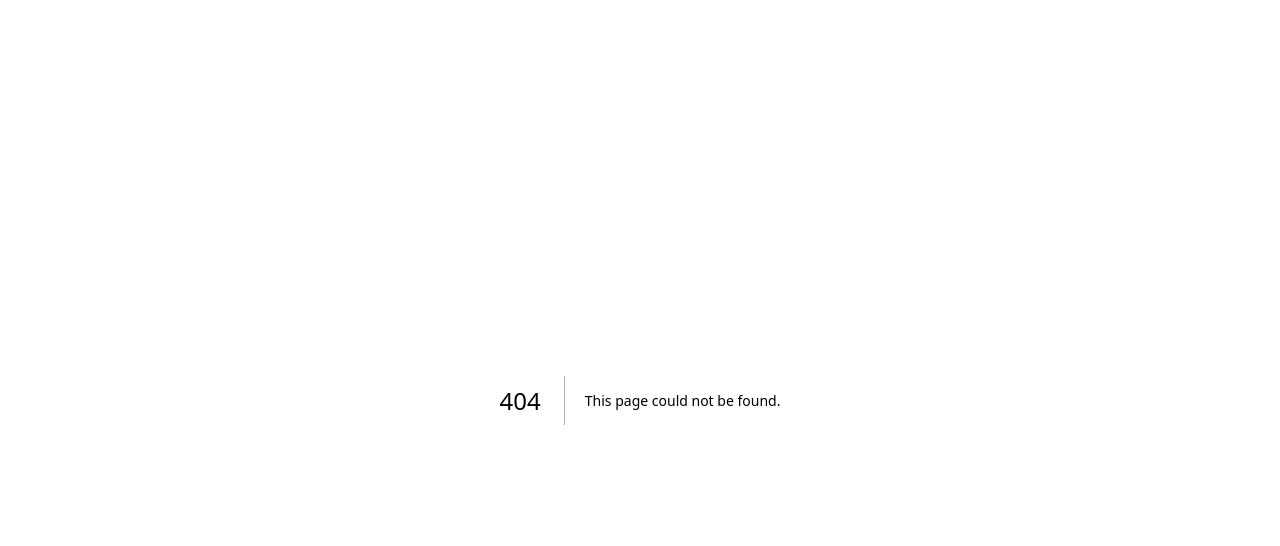
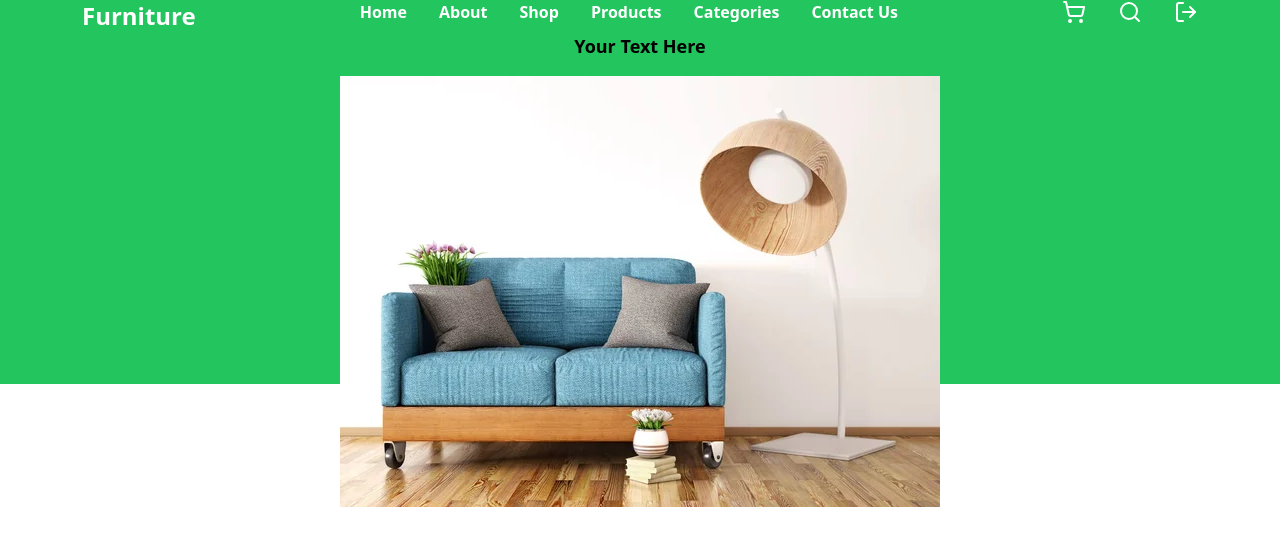
Before and after one commit to PrasannaGadalGIT/getYouProd, a Next.js app in the folder my-app/: page /shop in a window 1280 px wide. Before the commit this address had no page. Shown: the top 546 px of the page. Built offline with nearby package versions, Linux system fonts and the light colour scheme.

Commit message:
shop page started and logout function to add

```diff
--- a/my-app/src/Component/NavBar.jsx
+++ b/my-app/src/Component/NavBar.jsx
@@ -1,13 +1,13 @@
 import React from "react";
 import Link from "next/link";
-import { ShoppingCart, Search } from "lucide-react";
+import { ShoppingCart, Search, LogOut } from "lucide-react";
 
 function NavBar() {
   return (
 
     <div className=" flex justify-around text-white">
       <div className=" font-bold text-2xl">
-        <h3>Furniture</h3>
+        <Link href={"/"}>Furniture</Link>
       </div>
       <div className=" flex font-bold space-x-8 justify-center ">
         <Link href="">Home</Link>
@@ -28,6 +28,10 @@ function NavBar() {
           {" "}
           <Search />
         </Link>
+        <Link href={""}>
+          {" "}
+          <LogOut />
+        </Link>
         </div>
 
     </div>
--- a/my-app/src/pages/Home/index.js
+++ b/my-app/src/pages/Home/index.js
@@ -58,9 +58,9 @@ function Home() {
           for relaxing homestay.
         </p>
         <div className=" mt-5 ml-36 text-white text-lg flex">
-          <button className="  bg-white text-green-700 font-bold w-40 p-2 text-lg rounded-xl">
+          <Link className="  bg-white text-green-700 font-bold w-40 p-2 text-lg rounded-xl text-center" href={"../shop"}>
             Shop Now &#129170;
-          </button>
+          </Link>
           <Link
             href={""}
             className="  ml-5 bg-white text-green-700 font-bold  p-2 text-lg rounded-full "
--- /dev/null
+++ b/my-app/src/pages/shop/index.js
@@ -0,0 +1,22 @@
+import React from 'react'
+import NavBar from '@/Component/NavBar'
+import Image from 'next/image'
+function Shop() {
+  return (
+    <div className=" bg-green-500 h-96">
+
+        <NavBar/>
+        <div className="flex flex-col items-center">
+            <p className="text-lg font-bold mb-4">Your Text Here</p>
+                < img
+                src="/images/award.jpg"
+                alt="Your Alt Text"
+                className="max-w-full"
+
+                />
+    </div>
+    </div>
+  )
+}
+
+export default Shop
```
